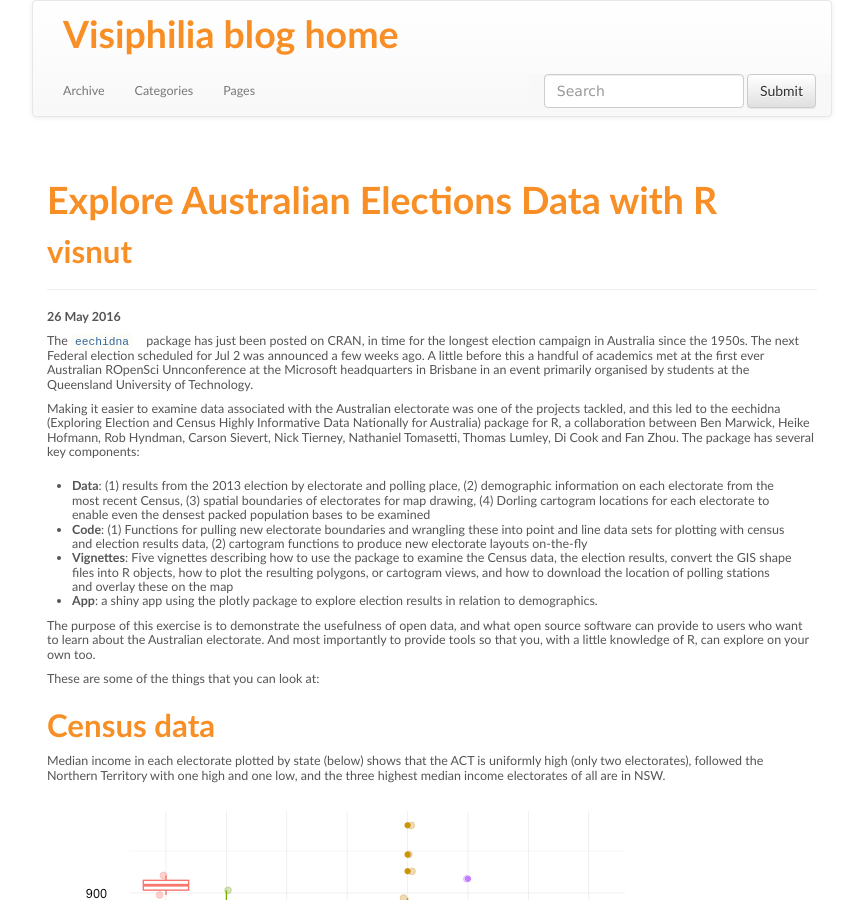
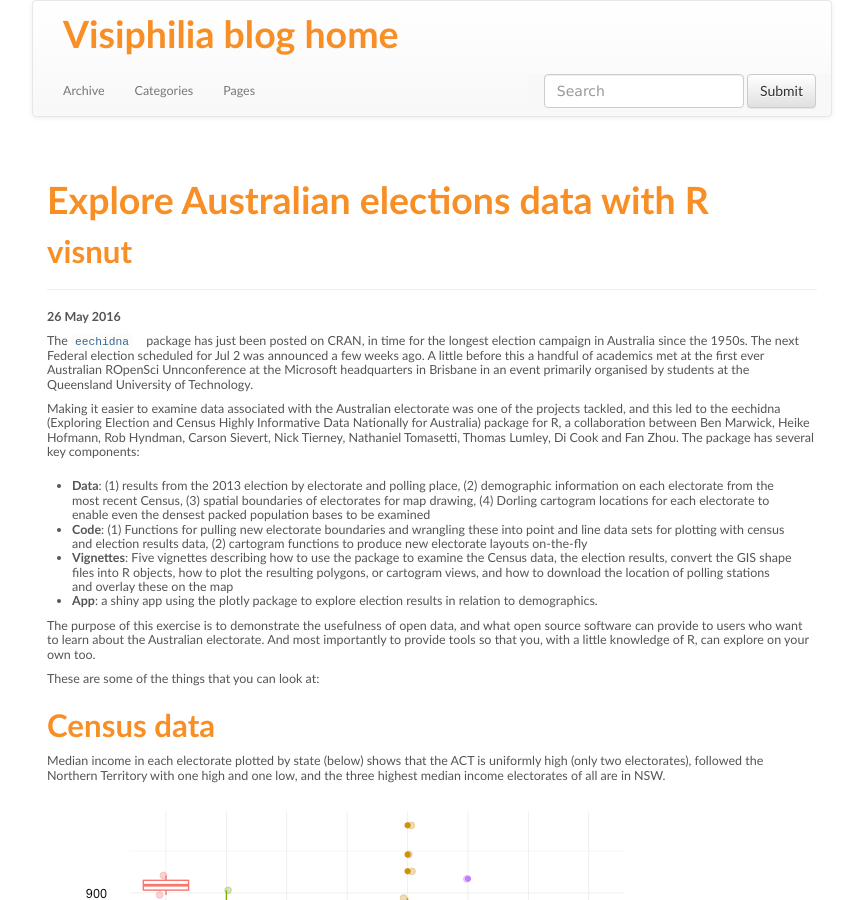
Before and after one commit to visiphilia/visiphilia.github.io, a Jekyll site: the page built from _posts/2016-05-26-eechidna.md, in a window 1280 px wide and 900 px high. Shown: the whole window, without its empty margins (208-1071 px from the left). Built offline with Jekyll 4.4.1, drawn with Linux system fonts in a browser that asks for light colours; nearby versions of some CDN libraries; library files that are not in the unit come from our copies; comment, search, counter and statistics services are not loaded.

```diff
--- a/_posts/2016-05-26-eechidna.md
+++ b/_posts/2016-05-26-eechidna.md
@@ -1,6 +1,6 @@
 ---
 layout: post
-title: "Explore Australian Elections Data with R"
+title: "Explore Australian elections data with R"
 author: visnut
 tags: [education,statistics,EDA,data mining,R,statistical computing,statistical graphics,data wrangling,politics,spatial data,GIS]
 ---
```
